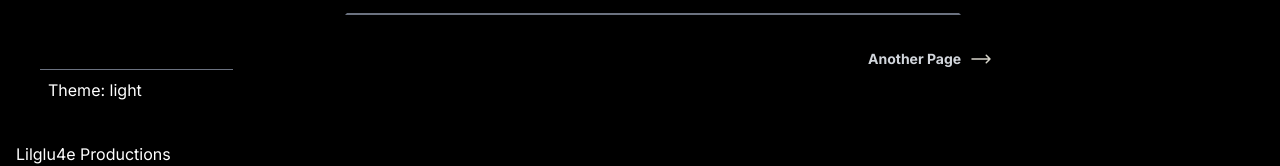
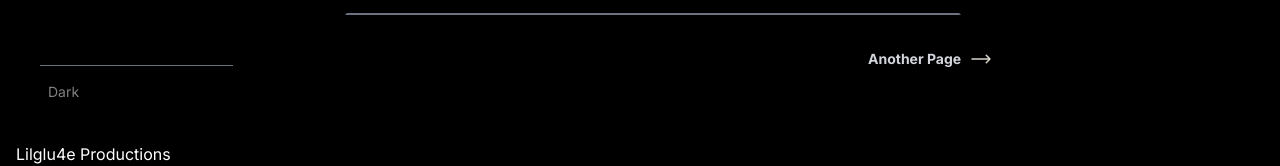
Before and after one commit to mohammadsarraf/next_template_1, a Next.js app: page / in a window 1280 px wide. Shown: the part 618-784 px from the top of the page. Built offline with nearby package versions, Linux system fonts and the light colour scheme.

Commit message:
menu.tsx update

```diff
--- a/package.json
+++ b/package.json
@@ -15,6 +15,7 @@
     "autoprefixer": "^10.4.15",
     "eslint": "8.49.0",
     "eslint-config-next": "13.4.19",
+    "firebase": "^10.3.1",
     "next": "^13.4.19",
     "postcss": "8.4.29",
     "postcss-cli": "^10.1.0",
--- a/src/app/Components/Info.tsx
+++ b/src/app/Components/Info.tsx
@@ -1,7 +1,7 @@
 import React from "react";
 
 export default function Info() {
-    return(
+    return (
         <div className="flex flex-col text-white w-72 px-10 py-3">
             <h1>Hello World!</h1>
         </div>
--- a/src/app/Components/Main.tsx
+++ b/src/app/Components/Main.tsx
@@ -42,7 +42,7 @@ export default function Main({ name }: MainProps) {
             </div>
 
             <div className="flex justify-end items-center mt-8">
-        <a title="Another Page" href='https://www.google.com' className="flex items-center space-x-2 text-grey-500 no-underline transition-transform hover:translate-x-2 transform hover:scale-105 duration-300 ease-in-out">
+                <a title="Another Page" href="" className="flex items-center space-x-2 text-grey-500 no-underline transition-transform hover:translate-x-2 transform hover:scale-105 duration-300 ease-in-out">
                     <span className="text-sm font-bold text-gray-300">Another Page</span>
                     <svg xmlns="http://www.w3.org/2000/svg" fill="none" viewBox="0 0 24 24" strokeWidth={1.5} stroke="#d7d5cb" className="w-6 h-6">
                         <path strokeLinecap="round" strokeLinejoin="round" d="M17.25 8.25L21 12m0 0l-3.75 3.75M21 12H3" />
--- a/src/app/Components/Menu.tsx
+++ b/src/app/Components/Menu.tsx
@@ -54,22 +54,22 @@ export default function Menu() {
             <div className="flex flex-col relative">
                 <button
                     ref={themeButtonRef}
-                    className={`text-white text-md text-bold text-left p-2 mb-1 rounded-md bg-transparent`}
+                    className={`text-white text-opacity-50 bg-gray-400 bg-opacity-10 text-sm text-bold text-left p-2 my-1 mt-2 rounded-md bg-transparent hover:text-white`}
                     onClick={toggleThemeDropdown}
                 >
-                    Theme: {selectedTheme}
+                    Dark
                 </button>
                 {isThemeDropdownOpen && (
-                    <div className="flex flex-col-reverse absolute bottom-10 mt-2 w-64">
-                        <ul className={`text-md text-bold text-left p-2 mb-1 rounded-md bg-gray-700`}>
+                    <div className="flex flex-col-reverse absolute bottom-9 mb-1 w-64">
+                        <ul className={`text-md text-bold text-left p-2 mb-1 rounded-md  bg-[#141414]`}>
                             <li
-                                className={`text-md text-bold text-left p-2 mb-1 rounded-md bg-gray-700`}
+                                className={`text-md text-white text-bold text-left p-2 mb-1 rounded-md hover:bg-gray-700 hover:bg-opacity-10`}
                                 onClick={() => handleThemeChange("light")}
                             >
                                 Light
                             </li>
                             <li
-                                className={`text-md text-bold text-left p-2 mb-1 rounded-md bg-gray-700`}
+                                className={`text-md text-white text-bold text-left p-2 mb-1 rounded-md hover:bg-gray-700 hover:bg-opacity-10`}
                                 onClick={() => handleThemeChange("dark")}
                             >
                                 Dark
--- a/src/app/Components/Navbar.tsx
+++ b/src/app/Components/Navbar.tsx
@@ -35,7 +35,7 @@ export default function Navbar() {
 						<input
 							ref={searchInputRef}
 							type="text"
-							className="bg-blue-100 bg-opacity-10 h-10 px-5 pr-10 rounded-md text-sm focus:outline-none w-64 text-white"
+							className="bg-gray-100 bg-opacity-10 h-10 px-5 pr-10 rounded-md text-sm focus:outline-none w-64 text-white"
 							placeholder="Search documentation..."
 						/>
 						<span className="absolute right-3 top-1/2 transform -translate-y-1/2 text-gray-600 text-xs">CNTL K</span>
--- a/src/app/globals.css
+++ b/src/app/globals.css
@@ -12,16 +12,20 @@
 
 
     }
+
     h2 {
         @apply text-xl;
         @apply font-bold
     }
+
     h3 {
         @apply text-lg;
     }
+
     a {
         @apply text-blue-600 underline;
     }
+
     .group h1 {
         @apply border-2 border-black border-b-gray-500;
         @apply py-5
@@ -37,7 +41,7 @@ body {
     background-color: black;
 }
 
-.group:hover h1{
+.group:hover h1 {
     color: var(--hover-color, #3b82f6);
     transition: color 0.3s ease-in-out;
 }
```
Also changed, not shown: 1 other file (tests, documents, lock files or other folders). Lines whose indentation alone changed are shown as unchanged.
